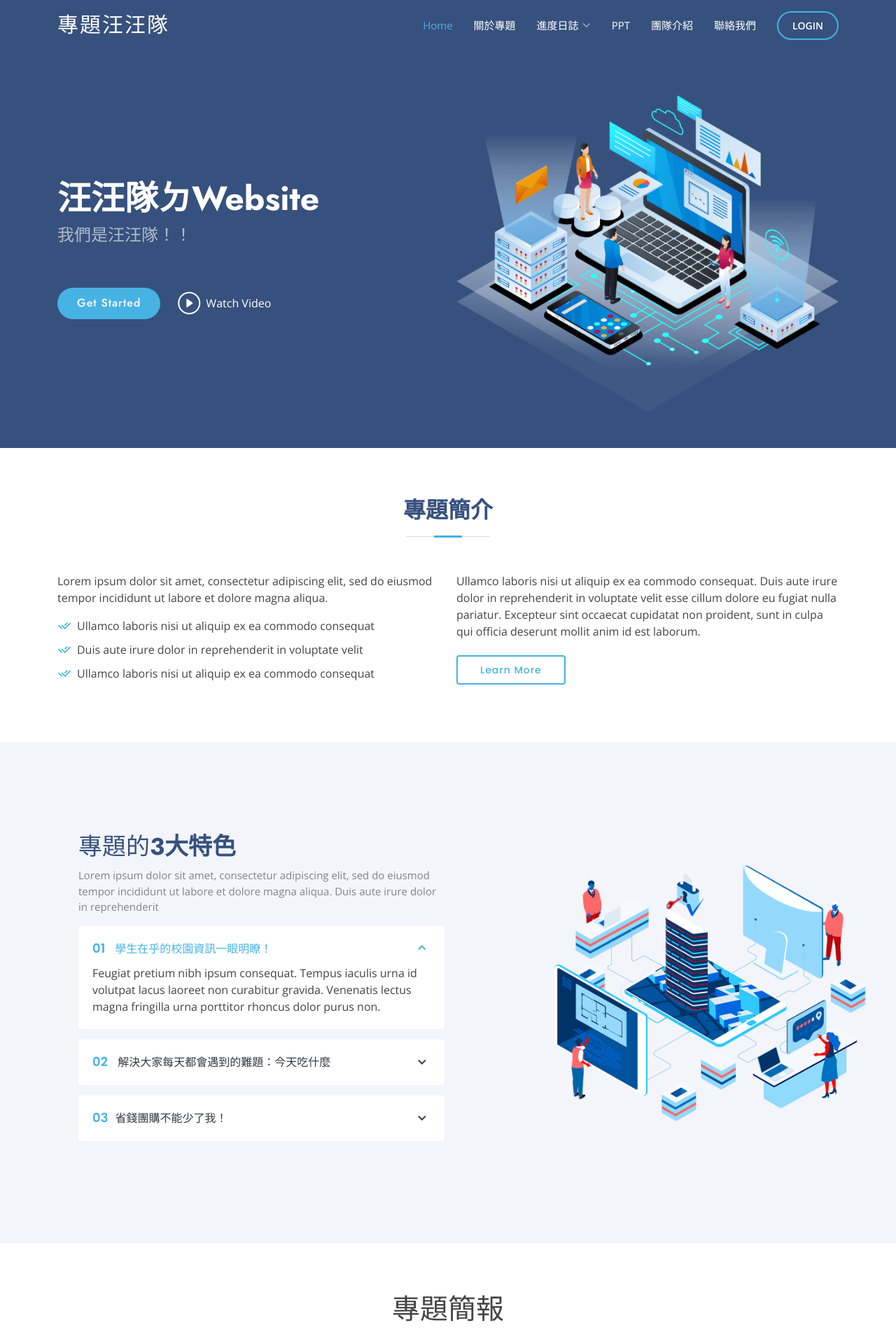
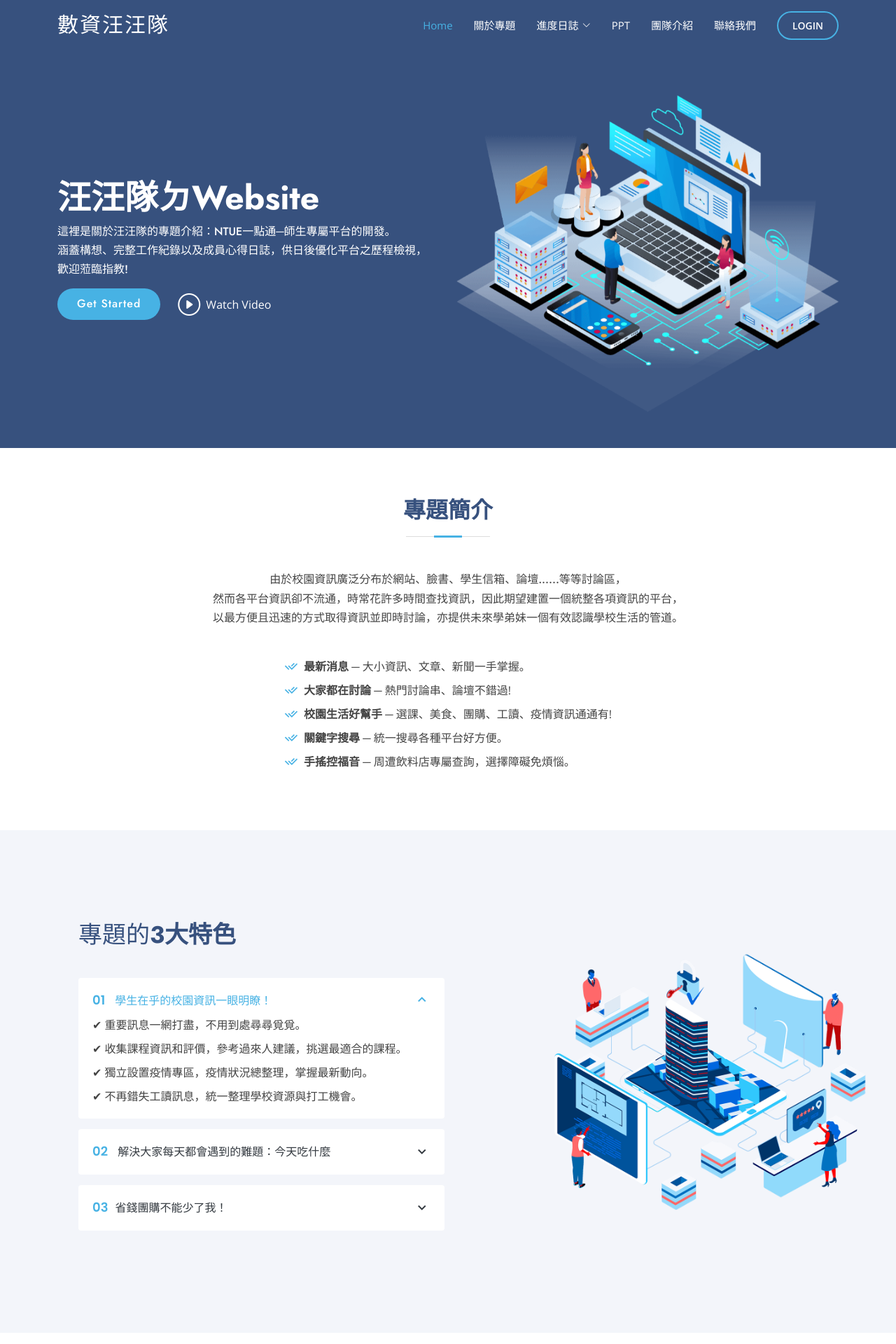
Before and after one commit to yumi312/dynamicWeb, a Django app: page / in a window 1280 px wide. Shown: the top 1920 px of the page at 70% size. Run offline with Django 4.2, Linux system fonts and the light colour scheme; some libraries are stand-ins or nearby versions.

Commit message:
html文字內容

```diff
--- a/dyWeb/base/templates/base/base.html
+++ b/dyWeb/base/templates/base/base.html
@@ -6,7 +6,7 @@
     <meta charset="utf-8">
     <meta content="width=device-width, initial-scale=1.0" name="viewport">
 
-    <title>Arsha Bootstrap Template - Index</title>
+    <title>數資汪汪隊</title>
     <meta content="" name="description">
     <meta content="" name="keywords">
 
@@ -45,7 +45,7 @@
     <header id="header" class="fixed-top ">
         <div class="container d-flex align-items-center">
 
-            <h1 class="logo me-auto"><a href="/">專題汪汪隊</a></h1>
+            <h1 class="logo me-auto"><a href="/">數資汪汪隊</a></h1>
             <!-- Uncomment below if you prefer to use an image logo -->
             <!-- <a href="index.html" class="logo me-auto"><img src="../../static/base/img/logo.png" alt="" class="img-fluid"></a>-->
 
@@ -166,15 +166,11 @@
                     <div
                         class="col-lg-7 d-flex flex-column justify-content-center align-items-stretch  order-2 order-lg-1">
 
-                        <div class="content">
+                        <div class="content mb-4">
                             <h3>專題的<strong>3大特色</strong></h3>
-                            <p>
-                                Lorem ipsum dolor sit amet, consectetur adipiscing elit, sed do eiusmod tempor
-                                incididunt ut labore et dolore magna aliqua. Duis aute irure dolor in reprehenderit
-                            </p>
                         </div>
 
-                        <div class="accordion-list">
+                        <div class="accordion-list mt-2">
                             <ul>
                                 <li>
                                     <a data-bs-toggle="collapse" class="collapse"
@@ -182,11 +178,10 @@
                                             class="bx bx-chevron-down icon-show"></i><i
                                             class="bx bx-chevron-up icon-close"></i></a>
                                     <div id="accordion-list-1" class="collapse show" data-bs-parent=".accordion-list">
-                                        <p>
-                                            Feugiat pretium nibh ipsum consequat. Tempus iaculis urna id volutpat lacus
-                                            laoreet non curabitur gravida. Venenatis lectus magna fringilla urna
-                                            porttitor rhoncus dolor purus non.
-                                        </p>
+                                        <p>✔ 重要訊息一網打盡，不用到處尋尋覓覓。</p>
+                                        <p>✔ 收集課程資訊和評價，參考過來人建議，挑選最適合的課程。</p>
+                                        <p>✔ 獨立設置疫情專區，疫情狀況總整理，掌握最新動向。</p>
+                                        <p>✔ 不再錯失工讀訊息，統一整理學校資源與打工機會。</p>
                                     </div>
                                 </li>
 
@@ -196,12 +191,9 @@
                                             class="bx bx-chevron-down icon-show"></i><i
                                             class="bx bx-chevron-up icon-close"></i></a>
                                     <div id="accordion-list-2" class="collapse" data-bs-parent=".accordion-list">
-                                        <p>
-                                            Dolor sit amet consectetur adipiscing elit pellentesque habitant morbi. Id
-                                            interdum velit laoreet id donec ultrices. Fringilla phasellus faucibus
-                                            scelerisque eleifend donec pretium. Est pellentesque elit ullamcorper
-                                            dignissim. Mauris ultrices eros in cursus turpis massa tincidunt dui.
-                                        </p>
+                                        <p>✔ 校園周遭美食店家統整，不再為了吃什麼而傷透腦筋；</p>
+                                        <p>✔ 設有飲料專區，根據所在位置挑選高評分店家，提供店家詳細資料、星等和評價，想喝什麼馬上搜尋!</p>
+                                        <p>✔ 針對選擇障礙的朋友設計隨機轉盤，提升趣味性。</p>
                                     </div>
                                 </li>
 
@@ -211,13 +203,9 @@
                                             class="bx bx-chevron-down icon-show"></i><i
                                             class="bx bx-chevron-up icon-close"></i></a>
                                     <div id="accordion-list-3" class="collapse" data-bs-parent=".accordion-list">
-                                        <p>
-                                            Eleifend mi in nulla posuere sollicitudin aliquam ultrices sagittis orci.
-                                            Faucibus pulvinar elementum integer enim. Sem nulla pharetra diam sit amet
-                                            nisl suscipit. Rutrum tellus pellentesque eu tincidunt. Lectus urna duis
-                                            convallis convallis tellus. Urna molestie at elementum eu facilisis sed odio
-                                            morbi quis
-                                        </p>
+                                        <p>✔ 設置商家優惠訊息和團購討論區，揪人開團不孤單!</p>
+                                        <p>✔ 輕鬆以更優惠的價格獲得有保障的商品。</p>
+                                        <p>✔ 對於自身不需要用到的物品亦能藉由平台轉手給需要使用者，減少浪費、一舉兩得。</p>
                                     </div>
                                 </li>
 
@@ -259,9 +247,7 @@
 
                 <div class="section-title">
                     <h2>分工合作</h2>
-                    <p>Magnam dolores commodi suscipit. Necessitatibus eius consequatur ex aliquid fuga eum quidem. Sit
-                        sint consectetur velit. Quisquam quos quisquam cupiditate. Et nemo qui impedit suscipit alias
-                        ea. Quia fugiat sit in iste officiis commodi quidem hic quas.</p>
+
                 </div>
 
                 <div class="row">
@@ -270,17 +256,8 @@
                             <div class="icon"><i class="bx bxl-dribbble"></i></div>
                             <h4><a href="">程式</a></h4>
                             <p>爬蟲：吳宜宸、蕭沁宜、陳品儒</p>
-                            <p>爬蟲：吳宜宸、蕭沁宜、陳品儒</p>
-                            <p>爬蟲：吳宜宸、蕭沁宜、陳品儒</p>
-                        </div>
-                    </div>
-
-                    <div class="col-xl-3 col-md-6 d-flex align-items-stretch mt-4 mt-md-0" data-aos="zoom-in"
-                        data-aos-delay="200">
-                        <div class="icon-box">
-                            <div class="icon"><i class="bx bx-file"></i></div>
-                            <h4><a href="">資料搜集</a></h4>
-                            <p>組員：余珮綺、余珮綺、余珮綺</p>
+                            <p>ＡＩ：吳宜宸、余珮綺</p>
+                            <p>網站：吳宜宸、賴亭涵、劉芯妤</p>
                         </div>
                     </div>
 
@@ -289,7 +266,7 @@
                         <div class="icon-box">
                             <div class="icon"><i class="bx bx-tachometer"></i></div>
                             <h4><a href="">文書處理</a></h4>
-                            <p>組員：賴亭涵、賴亭涵、賴亭涵</p>
+                            <p>組員：蕭沁宜、陳品儒、賴亭涵</p>
                         </div>
                     </div>
 
@@ -298,10 +275,18 @@
                         <div class="icon-box">
                             <div class="icon"><i class="bx bx-layer"></i></div>
                             <h4><a href="">美術設計</a></h4>
-                            <p>組員：劉芯妤、劉芯妤、劉芯妤</p>
+                            <p>組員：陳品儒、劉芯妤、賴亭涵</p>
                         </div>
                     </div>
 
+                    <div class="col-xl-3 col-md-6 d-flex align-items-stretch mt-4 mt-md-0" data-aos="zoom-in"
+                        data-aos-delay="200">
+                        <div class="icon-box">
+                            <div class="icon"><i class="bx bx-file"></i></div>
+                            <h4><a href="">資料搜集及記錄</a></h4>
+                            <p>組員：蕭沁宜、余珮綺、劉芯妤</p>
+                        </div>
+                    </div>
                 </div>
 
             </div>
@@ -563,6 +548,9 @@
     <!-- Template Main JS File -->
     <script src="../../static/base/js/main.js"></script>
 
+    <!--icon-->
+    <script src="https://code.iconify.design/2/2.2.1/iconify.min.js"></script>
+
 </body>
 
 </html>
--- a/dyWeb/team/templates/team/index.html
+++ b/dyWeb/team/templates/team/index.html
@@ -11,7 +11,9 @@
             <div class="col-lg-6 d-flex flex-column justify-content-center pt-4 pt-lg-0 order-2 order-lg-1"
                 data-aos="fade-up" data-aos-delay="200">
                 <h1>汪汪隊ㄉWebsite</h1>
-                <h2>我們是汪汪隊！！</h2>
+                <h6 class="text-white">這裡是關於汪汪隊的專題介紹：NTUE一點通─師生專屬平台的開發。</h6>
+                <h6 class="text-white">涵蓋構想、完整工作紀錄以及成員心得日誌，供日後優化平台之歷程檢視，</h6>
+                <h6 class="text-white">歡迎蒞臨指教!</h6>
                 <div class="d-flex justify-content-center justify-content-lg-start">
                     <a href="#about" class="btn-get-started scrollto">Get Started</a>
                     <a href="https://www.youtube.com/watch?v=jDDaplaOz7Q" class="glightbox btn-watch-video"><i
@@ -36,31 +38,25 @@
         </div>
 
         <div class="row content">
-            <div class="col-lg-6">
-                <p>
-                    Lorem ipsum dolor sit amet, consectetur adipiscing elit, sed do eiusmod tempor incididunt ut
-                    labore et dolore
-                    magna aliqua.
-                </p>
+            <div class="col-lg-12">
+                <div class="text-center ">
+                    <h6>由於校園資訊廣泛分布於網站、臉書、學生信箱、論壇......等等討論區，</h6>
+                    <h6>然而各平台資訊卻不流通，時常花許多時間查找資訊，因此期望建置一個統整各項資訊的平台，</h6>
+                    <h6>以最方便且迅速的方式取得資訊並即時討論，亦提供未來學弟妹一個有效認識學校生活的管道。</h6>
+
+                </div>
+                <div class="d-flex justify-content-center mt-5">
+
                 <ul>
-                    <li><i class="ri-check-double-line"></i> Ullamco laboris nisi ut aliquip ex ea commodo
-                        consequat</li>
-                    <li><i class="ri-check-double-line"></i> Duis aute irure dolor in reprehenderit in voluptate
-                        velit</li>
-                    <li><i class="ri-check-double-line"></i> Ullamco laboris nisi ut aliquip ex ea commodo
-                        consequat</li>
+                    <li><i class="ri-check-double-line "></i><strong>最新消息</strong> ─ 大小資訊、文章、新聞一手掌握。</li>
+                    <li><i class="ri-check-double-line"></i><strong>大家都在討論</strong> ─ 熱門討論串、論壇不錯過!</li>
+                    <li><i class="ri-check-double-line"></i><strong>校園生活好幫手</strong> ─ 選課、美食、團購、工讀、疫情資訊通通有!</li>
+                    <li><i class="ri-check-double-line"></i><strong>關鍵字搜尋</strong> ─ 統一搜尋各種平台好方便。</li>
+                    <li><i class="ri-check-double-line"></i><strong>手搖控福音</strong> ─ 周遭飲料店專屬查詢，選擇障礙免煩惱。</li>
                 </ul>
+                </div>
             </div>
-            <div class="col-lg-6 pt-4 pt-lg-0">
-                <p>
-                    Ullamco laboris nisi ut aliquip ex ea commodo consequat. Duis aute irure dolor in
-                    reprehenderit in voluptate
-                    velit esse cillum dolore eu fugiat nulla pariatur. Excepteur sint occaecat cupidatat non
-                    proident, sunt in
-                    culpa qui officia deserunt mollit anim id est laborum.
-                </p>
-                <a href="#" class="btn-learn-more">Learn More</a>
-            </div>
+
         </div>
 
     </div>
```
Also changed, not shown: 1 other file.
